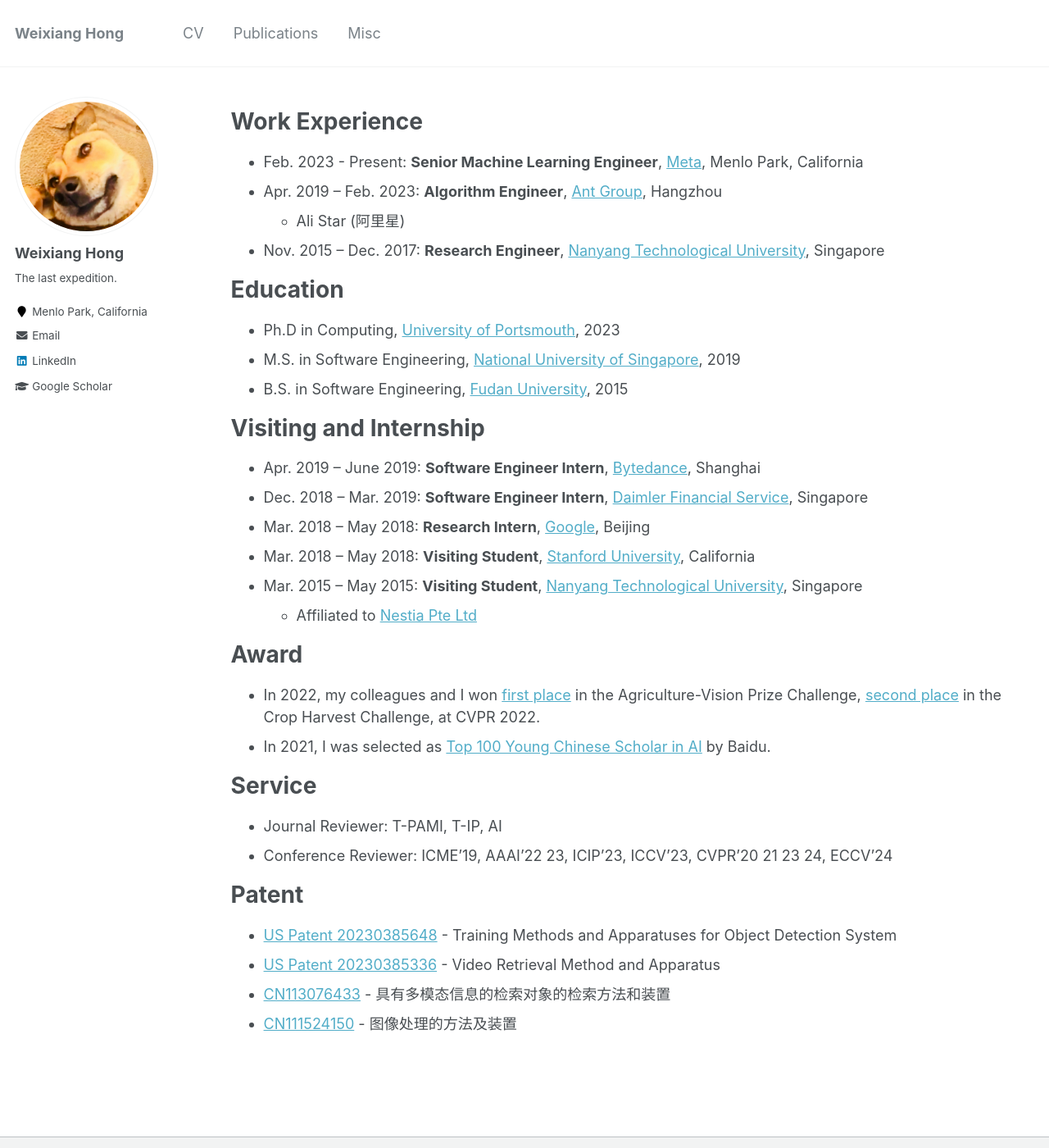
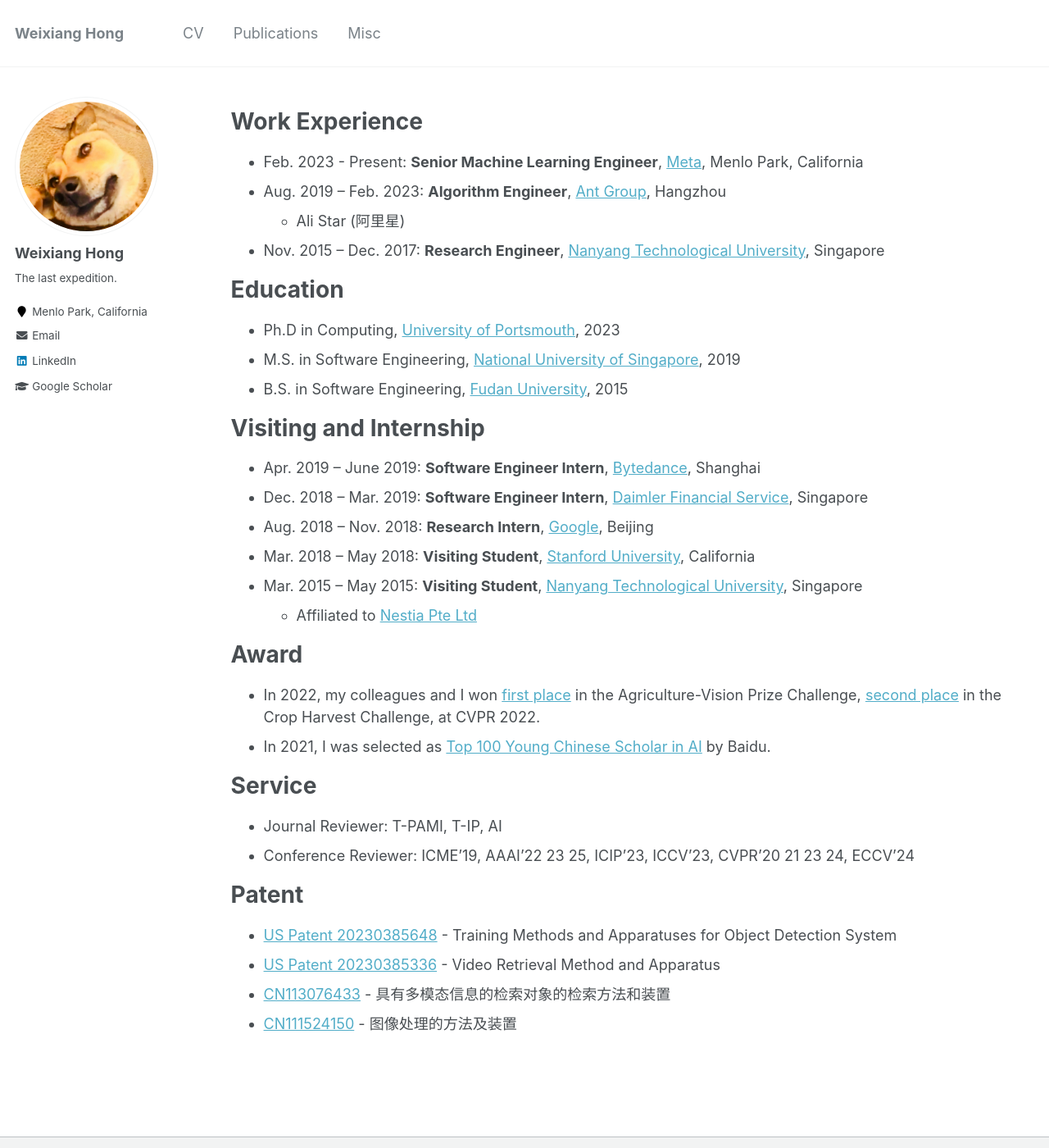
Before and after one commit to weixianghong/weixianghong.github.io, a Jekyll site: the page built from _pages/cv.md, in a window 1280 px wide and 1400 px high. Shown: the whole window at 82% size. Built offline with Jekyll 4.4.1, drawn with Linux system fonts in a browser that asks for light colours.

```diff
--- a/_pages/cv.md
+++ b/_pages/cv.md
@@ -11,7 +11,7 @@ redirect_from:
 Work Experience
 ======
 * Feb. 2023 - Present: **Senior Machine Learning Engineer**, [Meta](https://www.meta.com), Menlo Park, California
-* Apr. 2019 – Feb. 2023: **Algorithm Engineer**, [Ant Group](https://www.antgroup.com), Hangzhou
+* Aug. 2019 – Feb. 2023: **Algorithm Engineer**, [Ant Group](https://www.antgroup.com), Hangzhou
   * Ali Star (阿里星)
 * Nov. 2015 – Dec. 2017: **Research Engineer**, [Nanyang Technological University](https://www.ntu.edu.sg), Singapore
 
@@ -25,7 +25,7 @@ Visiting and Internship
 ======
 * Apr. 2019 – June 2019: **Software Engineer Intern**, [Bytedance](https://www.bytedance.com), Shanghai
 * Dec. 2018 – Mar. 2019: **Software Engineer Intern**, [Daimler Financial Service](https://group.mercedes-benz.com/careers/about-us/locations/location-detail-page-5172.html), Singapore
-* Mar. 2018 – May 2018: **Research Intern**, [Google](https://about.google), Beijing
+* Aug. 2018 – Nov. 2018: **Research Intern**, [Google](https://about.google), Beijing
 * Mar. 2018 – May 2018: **Visiting Student**, [Stanford University](https://www.stanford.edu), California
 * Mar. 2015 – May 2015: **Visiting Student**, [Nanyang Technological University](https://www.ntu.edu.sg), Singapore
   * Affiliated to [Nestia Pte Ltd](https://www.nestia.com)
@@ -38,7 +38,7 @@ Award
 Service
 ======
 * Journal Reviewer: T-PAMI, T-IP, AI
-* Conference Reviewer: ICME'19, AAAI'22 23, ICIP'23, ICCV'23, CVPR'20 21 23 24, ECCV'24
+* Conference Reviewer: ICME'19, AAAI'22 23 25, ICIP'23, ICCV'23, CVPR'20 21 23 24, ECCV'24
 
 Patent
 ======
```
Also changed, not shown: _pages/misc.md (+2 -2 lines).
